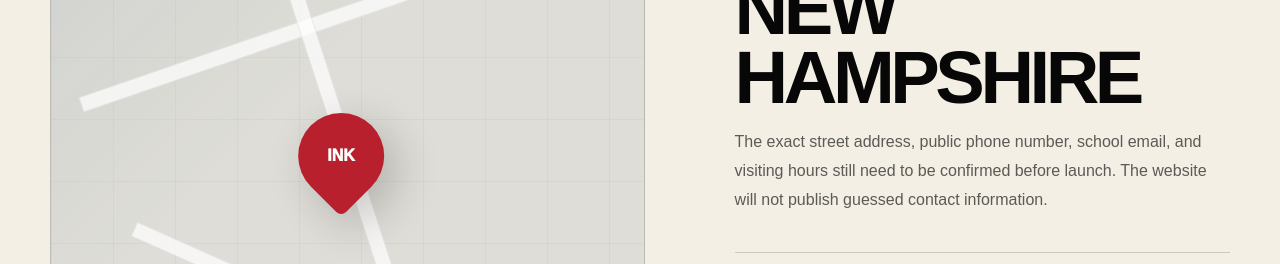
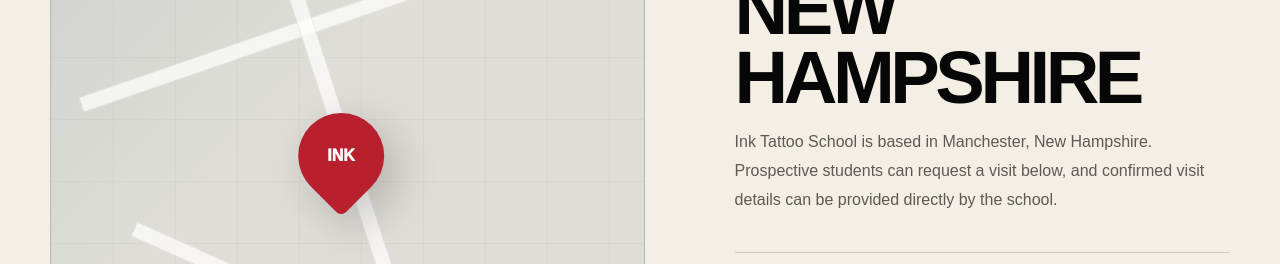
Before and after one commit to Adhco0543/tattoo_ink_school, a Next.js app: page /contact in a window 1280 px wide. Shown: the part 1040-1304 px from the top of the page. Built offline with nearby package versions, Linux system fonts and the light colour scheme; no server answers.

Commit message:
Polish contact location copy for production

```diff
--- a/app/contact/page.tsx
+++ b/app/contact/page.tsx
@@ -46,8 +46,8 @@ export default function ContactPage() {
             <p className="eyebrow">Location</p>
             <h2>Manchester, New Hampshire</h2>
             <p>
-              The exact street address, public phone number, school email, and visiting hours
-              still need to be confirmed before launch. The website will not publish guessed contact information.
+              Ink Tattoo School is based in Manchester, New Hampshire. Prospective students can
+              request a visit below, and confirmed visit details can be provided directly by the school.
             </p>
             <div className="location-facts">
               <div><span>Program</span><strong>12 weeks</strong></div>
```
